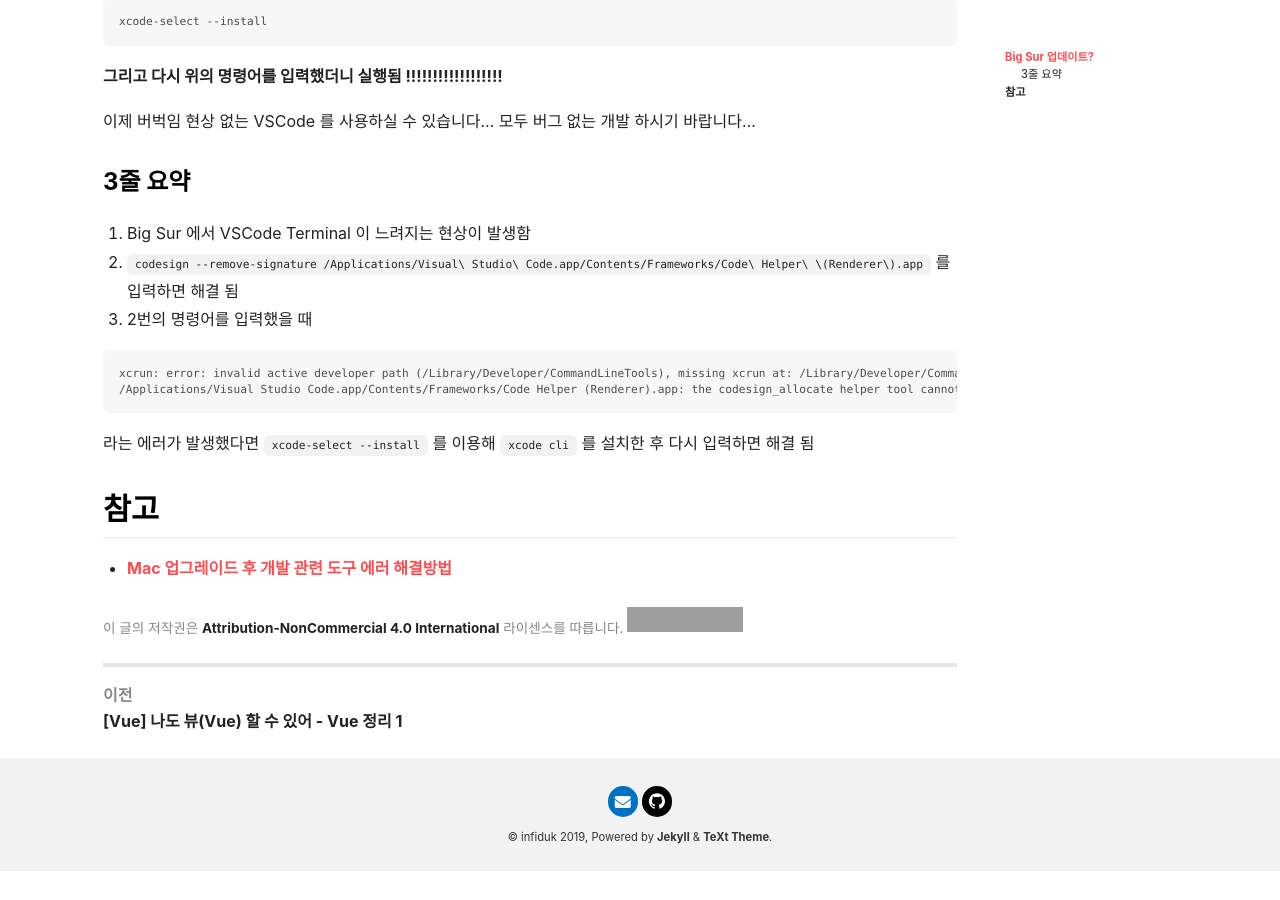
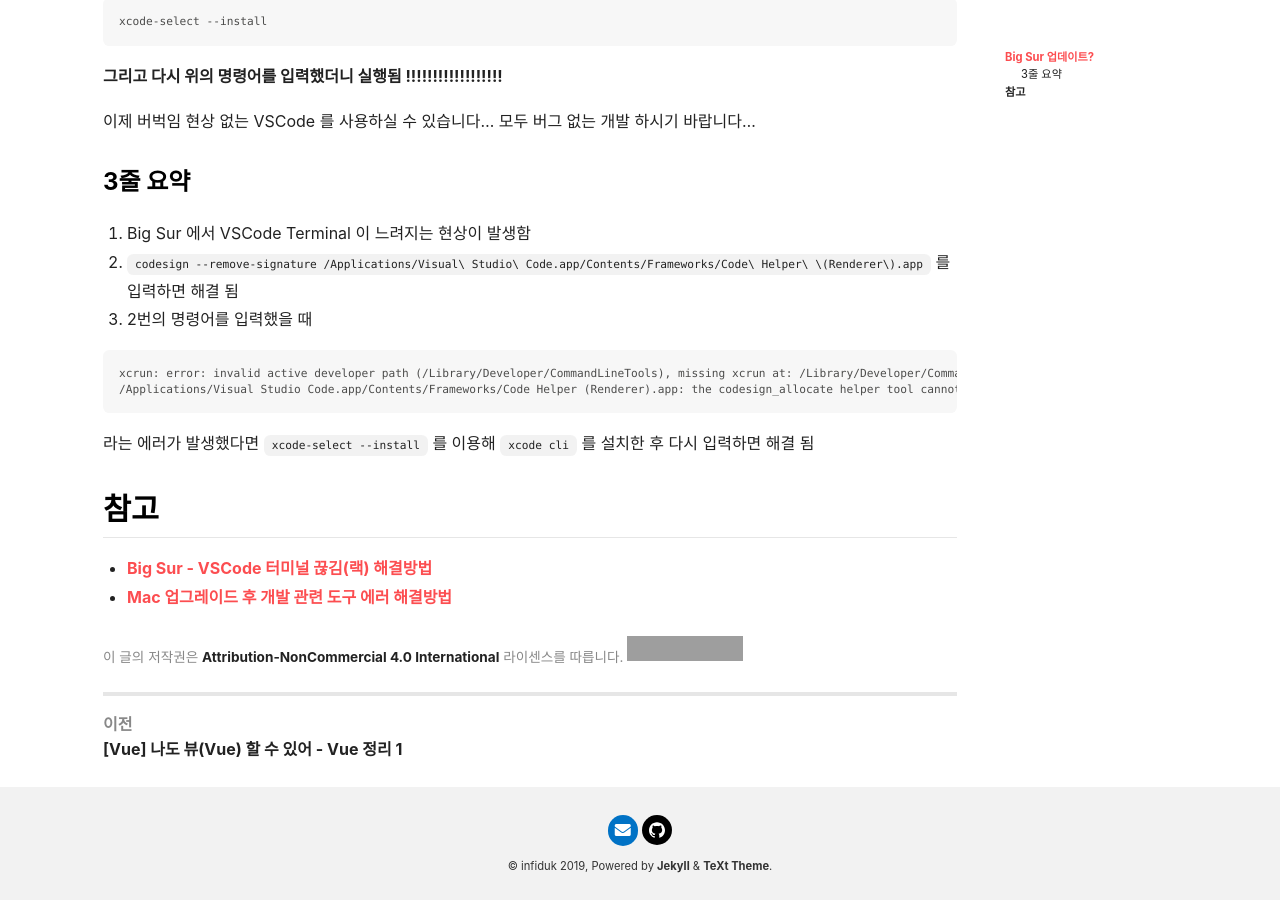
Before and after one commit to infiduk/infiduk.github.io, a Jekyll site: the page built from _posts/2021-02-04-mac.md, in a window 1280 px wide and 900 px high, scrolled down 1205 px. Built offline with Jekyll 4.4.1, drawn with Linux system fonts in a browser that asks for light colours; nearby versions of some CDN libraries; comment, search, counter and statistics services are not loaded; before the commit the page ends 2076 px from its top, so only the background shows below that; grey boxes are pictures that could not be loaded.

Commit message:
[:books: Update] post - VSCode Terminal 버벅거리는 현상 해결 방법

```diff
--- a/_posts/2021-02-04-mac.md
+++ b/_posts/2021-02-04-mac.md
@@ -67,4 +67,5 @@
 
 ## 참고
 
+- [Big Sur - VSCode 터미널 끊김(랙) 해결방법](https://blog2.deliwind.com/20201202/Big-Sur-VSCode-터미널-끊김-랙-해결방법/)
 - [Mac 업그레이드 후 개발 관련 도구 에러 해결방법](https://www.hahwul.com/2019/11/18/how-to-fix-xcrun-error-after-macos-update/)
```
